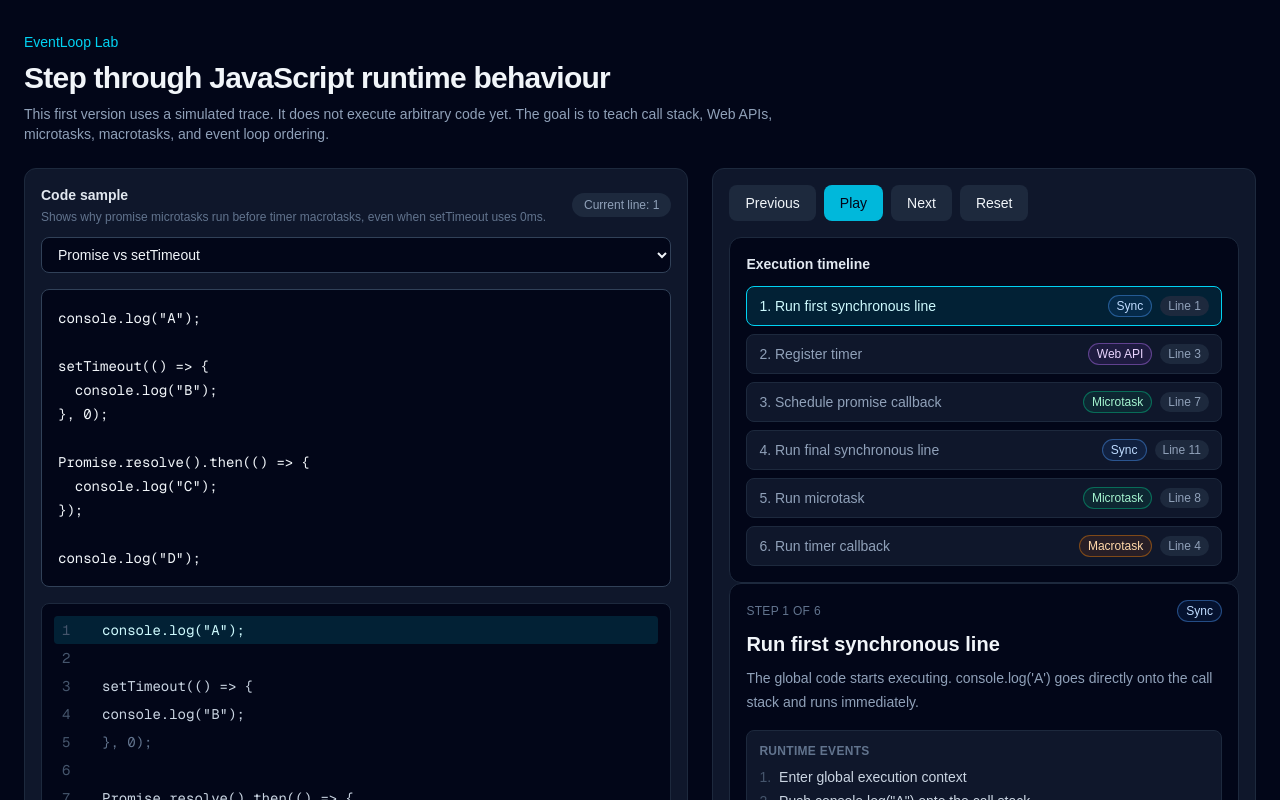
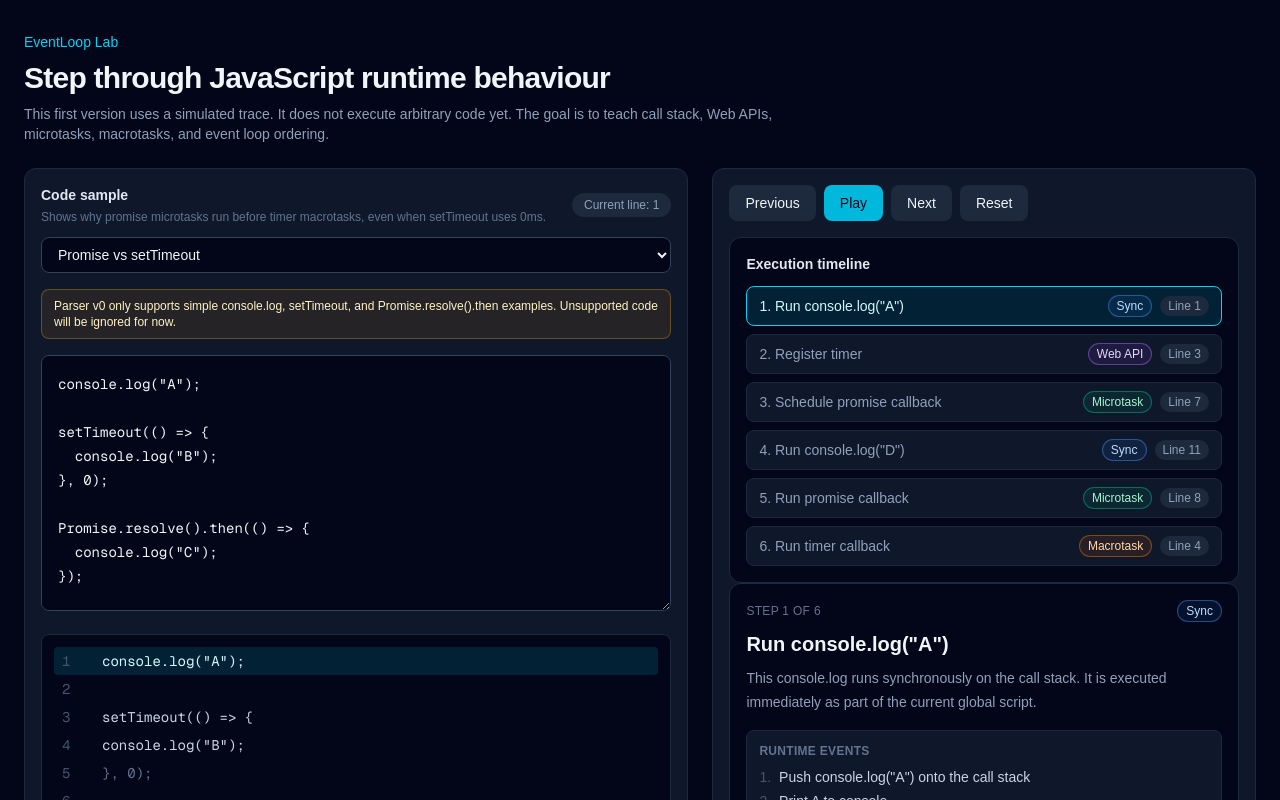
Before and after one commit to ambarbs/eventloop-lab, a Next.js app: page / in a window 1280 px wide. Shown: the top 800 px of the page. Built offline with nearby package versions, Linux system fonts and the light colour scheme.

Commit message:
Generate runtime trace from editable code

```diff
--- a/app/page.tsx
+++ b/app/page.tsx
@@ -3,11 +3,13 @@
 import { useEffect, useMemo, useState } from 'react';
 import { RuntimeBox } from '@/components/RuntimeBox';
 import { StepTimeline } from '@/components/StepTimeline';
+import { PhaseBadge } from '@/components/PhaseBadge';
 import { defaultSample, runtimeSamples } from '@/lib/runtimeTrace';
-import { PhaseBadge } from '@/components/PhaseBadge';
+import { buildRuntimeTrace } from '@/lib/simpleTraceBuilder';
 
 export default function Home() {
   const [selectedSampleId, setSelectedSampleId] = useState(defaultSample.id);
+  const [code, setCode] = useState(defaultSample.code);
   const [currentStepIndex, setCurrentStepIndex] = useState(0);
   const [isPlaying, setIsPlaying] = useState(false);
 
@@ -15,9 +17,8 @@ export default function Home() {
     runtimeSamples.find((sample) => sample.id === selectedSampleId) ??
     defaultSample;
 
-  const steps = selectedSample.steps;
-  const code = selectedSample.code;
-  const currentStep = steps[currentStepIndex];
+  const steps = useMemo(() => buildRuntimeTrace(code), [code]);
+  const currentStep = steps[currentStepIndex] ?? steps[0];
 
   const codeLines = useMemo(() => code.split('\n'), [code]);
 
@@ -41,7 +42,7 @@ export default function Home() {
     }, 1200);
 
     return () => window.clearInterval(timer);
-  }, [isPlaying]);
+  }, [isPlaying, steps.length]);
 
   function goPrevious() {
     setIsPlaying(false);
@@ -75,7 +76,11 @@ export default function Home() {
   }
 
   function selectSample(sampleId: string) {
+    const nextSample =
+      runtimeSamples.find((sample) => sample.id === sampleId) ?? defaultSample;
+
     setSelectedSampleId(sampleId);
+    setCode(nextSample.code);
     setCurrentStepIndex(0);
     setIsPlaying(false);
   }
@@ -122,9 +127,21 @@ export default function Home() {
                 </option>
               ))}
             </select>
-            <pre className="min-h-64 w-full overflow-auto rounded-lg border border-slate-700 bg-slate-950 p-4 font-mono text-sm leading-6 text-slate-100">
-              {code}
-            </pre>
+            <p className="mb-4 rounded-lg border border-amber-400/30 bg-amber-500/10 px-3 py-2 text-xs text-amber-100">
+              Parser v0 only supports simple console.log, setTimeout, and
+              Promise.resolve().then examples. Unsupported code will be ignored
+              for now.
+            </p>
+            <textarea
+              value={code}
+              onChange={(event) => {
+                setCode(event.target.value);
+                setCurrentStepIndex(0);
+                setIsPlaying(false);
+              }}
+              className="min-h-64 w-full rounded-lg border border-slate-700 bg-slate-950 p-4 font-mono text-sm leading-6 text-slate-100 outline-none focus:border-cyan-500"
+              spellCheck={false}
+            />
             <div className="mt-4 rounded-lg border border-slate-800 bg-slate-950 p-3 font-mono text-sm">
               {codeLines.map((line, index) => {
                 const lineNumber = index + 1;
--- /dev/null
+++ b/lib/simpleTraceBuilder.ts
@@ -0,0 +1,232 @@
+import type { RuntimeStep } from '@/lib/runtimeTrace';
+
+type DiscoveredTask = {
+  kind: 'timer' | 'promise';
+  sourceLine: number;
+  callbackLine: number;
+  output: string;
+};
+
+function extractConsoleOutput(line: string): string | null {
+  const match = line.match(/console\.log\((["'`])(.+?)\1\)/);
+  return match?.[2] ?? null;
+}
+
+function isSetTimeoutLine(line: string) {
+  return /setTimeout\s*\(/.test(line);
+}
+
+function isPromiseThenLine(line: string) {
+  return /Promise\.resolve\(\)\.then\s*\(/.test(line);
+}
+
+export function buildRuntimeTrace(code: string): RuntimeStep[] {
+  const lines = code.split('\n');
+  const steps: RuntimeStep[] = [];
+  const consoleOutput: string[] = [];
+  const discoveredTasks: DiscoveredTask[] = [];
+
+  let currentAsyncTask: DiscoveredTask | null = null;
+
+  lines.forEach((rawLine, index) => {
+    const lineNumber = index + 1;
+    const line = rawLine.trim();
+
+    if (!line) return;
+
+    if (isSetTimeoutLine(line)) {
+      currentAsyncTask = {
+        kind: 'timer',
+        sourceLine: lineNumber,
+        callbackLine: lineNumber,
+        output: '',
+      };
+
+      steps.push({
+        line: lineNumber,
+        phase: 'web-api',
+        title: 'Register timer',
+        explanation:
+          'setTimeout is called. The callback is registered with the browser timer API. The callback body does not run immediately.',
+        events: [
+          'Push setTimeout(...) onto the call stack',
+          'Register timer callback with the browser timer API',
+          'Timer callback waits outside the call stack',
+          'Pop setTimeout(...) from the call stack',
+        ],
+        callStack: ['global()', 'setTimeout(...)'],
+        webApis: [`Timer registered from line ${lineNumber}`],
+        microtasks: discoveredTasks
+          .filter((task) => task.kind === 'promise')
+          .map((task) => `Promise callback from line ${task.callbackLine}`),
+        macrotasks: discoveredTasks
+          .filter((task) => task.kind === 'timer')
+          .map((task) => `Timer callback from line ${task.callbackLine}`),
+        consoleOutput: [...consoleOutput],
+      });
+
+      return;
+    }
+
+    if (isPromiseThenLine(line)) {
+      currentAsyncTask = {
+        kind: 'promise',
+        sourceLine: lineNumber,
+        callbackLine: lineNumber,
+        output: '',
+      };
+
+      steps.push({
+        line: lineNumber,
+        phase: 'microtask',
+        title: 'Schedule promise callback',
+        explanation:
+          'Promise.resolve().then(...) schedules its callback into the microtask queue. It will run after synchronous code finishes.',
+        events: [
+          'Push Promise.then(...) onto the call stack',
+          'Create resolved promise reaction',
+          'Insert promise callback into the microtask queue',
+          'Pop Promise.then(...) from the call stack',
+        ],
+        callStack: ['global()', 'Promise.then(...)'],
+        webApis: [],
+        microtasks: [
+          ...discoveredTasks
+            .filter((task) => task.kind === 'promise')
+            .map((task) => `Promise callback from line ${task.callbackLine}`),
+          `Promise callback from line ${lineNumber}`,
+        ],
+        macrotasks: discoveredTasks
+          .filter((task) => task.kind === 'timer')
+          .map((task) => `Timer callback from line ${task.callbackLine}`),
+        consoleOutput: [...consoleOutput],
+      });
+
+      return;
+    }
+
+    const output = extractConsoleOutput(line);
+
+    if (output && currentAsyncTask) {
+      currentAsyncTask.callbackLine = lineNumber;
+      currentAsyncTask.output = output;
+      discoveredTasks.push(currentAsyncTask);
+      currentAsyncTask = null;
+      return;
+    }
+
+    if (output) {
+      consoleOutput.push(output);
+
+      steps.push({
+        line: lineNumber,
+        phase: 'sync',
+        title: `Run console.log("${output}")`,
+        explanation:
+          'This console.log runs synchronously on the call stack. It is executed immediately as part of the current global script.',
+        events: [
+          `Push console.log("${output}") onto the call stack`,
+          `Print ${output} to console`,
+          `Pop console.log("${output}") from the call stack`,
+        ],
+        callStack: ['global()', `console.log("${output}")`],
+        webApis: [],
+        microtasks: discoveredTasks
+          .filter((task) => task.kind === 'promise')
+          .map((task) => `Promise callback from line ${task.callbackLine}`),
+        macrotasks: discoveredTasks
+          .filter((task) => task.kind === 'timer')
+          .map((task) => `Timer callback from line ${task.callbackLine}`),
+        consoleOutput: [...consoleOutput],
+      });
+    }
+  });
+
+  const promiseTasks = discoveredTasks.filter(
+    (task) => task.kind === 'promise',
+  );
+  const timerTasks = discoveredTasks.filter((task) => task.kind === 'timer');
+
+  promiseTasks.forEach((task) => {
+    consoleOutput.push(task.output);
+
+    steps.push({
+      line: task.callbackLine,
+      phase: 'microtask',
+      title: `Run promise callback`,
+      explanation:
+        'After synchronous code finishes, the event loop drains the microtask queue before running timer callbacks.',
+      events: [
+        'Event loop checks the microtask queue first',
+        'Move promise callback onto the call stack',
+        `Push console.log("${task.output}") onto the call stack`,
+        `Print ${task.output} to console`,
+        'Microtask callback finishes',
+      ],
+      callStack: ['Promise callback', `console.log("${task.output}")`],
+      webApis: [],
+      microtasks: promiseTasks
+        .filter((queuedTask) => queuedTask !== task)
+        .map(
+          (queuedTask) =>
+            `Promise callback from line ${queuedTask.callbackLine}`,
+        ),
+      macrotasks: timerTasks.map(
+        (timerTask) => `Timer callback from line ${timerTask.callbackLine}`,
+      ),
+      consoleOutput: [...consoleOutput],
+    });
+  });
+
+  timerTasks.forEach((task) => {
+    consoleOutput.push(task.output);
+
+    steps.push({
+      line: task.callbackLine,
+      phase: 'macrotask',
+      title: 'Run timer callback',
+      explanation:
+        'After the microtask queue is empty, the event loop moves the timer callback onto the call stack.',
+      events: [
+        'Event loop checks the macrotask queue',
+        'Move timer callback onto the call stack',
+        `Push console.log("${task.output}") onto the call stack`,
+        `Print ${task.output} to console`,
+        'Timer callback finishes',
+      ],
+      callStack: ['Timer callback', `console.log("${task.output}")`],
+      webApis: [],
+      microtasks: [],
+      macrotasks: timerTasks
+        .filter((queuedTask) => queuedTask !== task)
+        .map(
+          (queuedTask) => `Timer callback from line ${queuedTask.callbackLine}`,
+        ),
+      consoleOutput: [...consoleOutput],
+    });
+  });
+
+  if (steps.length === 0) {
+    return [
+      {
+        line: 1,
+        phase: 'sync',
+        title: 'No supported runtime steps found',
+        explanation:
+          'This first parser only supports console.log, setTimeout, and Promise.resolve().then patterns.',
+        events: [
+          'Try adding console.log("A")',
+          'Try adding setTimeout(() => { console.log("B") }, 0)',
+          'Try adding Promise.resolve().then(() => { console.log("C") })',
+        ],
+        callStack: [],
+        webApis: [],
+        microtasks: [],
+        macrotasks: [],
+        consoleOutput: [],
+      },
+    ];
+  }
+
+  return steps;
+}
```
